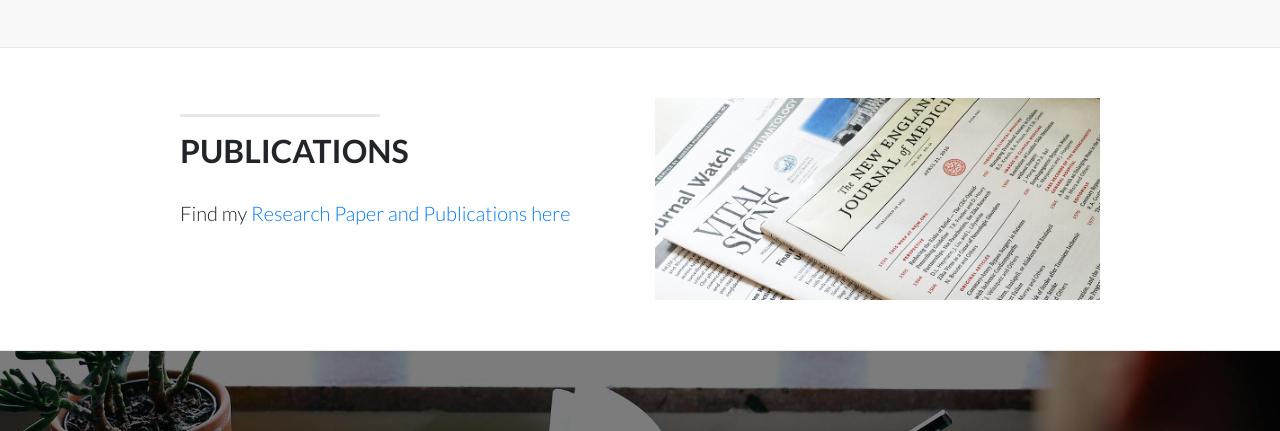
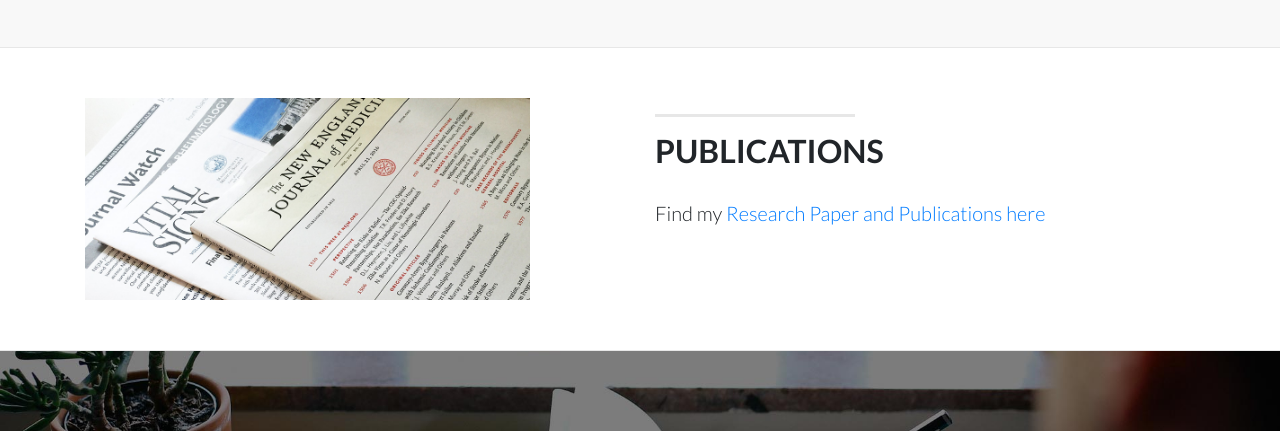
Before and after one commit to sanketgujar/sanketgujar.github.io, a website: page index.html in a window 1280 px wide. Shown: the part 1711-2142 px from the top of the page. Drawn offline with Linux system fonts and the light colour scheme; a script that the page names is missing.

Commit message:
changed position of research section

```diff
--- a/index.html
+++ b/index.html
@@ -170,7 +170,7 @@
     <section class="content-section-b">
       <div class="container">
         <div class="row">
-          <div class="col-lg-5 ml-auto">
+          <div class="col-lg-5 mr-auto order-lg-2">
             <hr class="section-heading-spacer">
             <div class="clearfix"></div>
             <h2 class="section-heading">PUBLICATIONS</h2>
```
